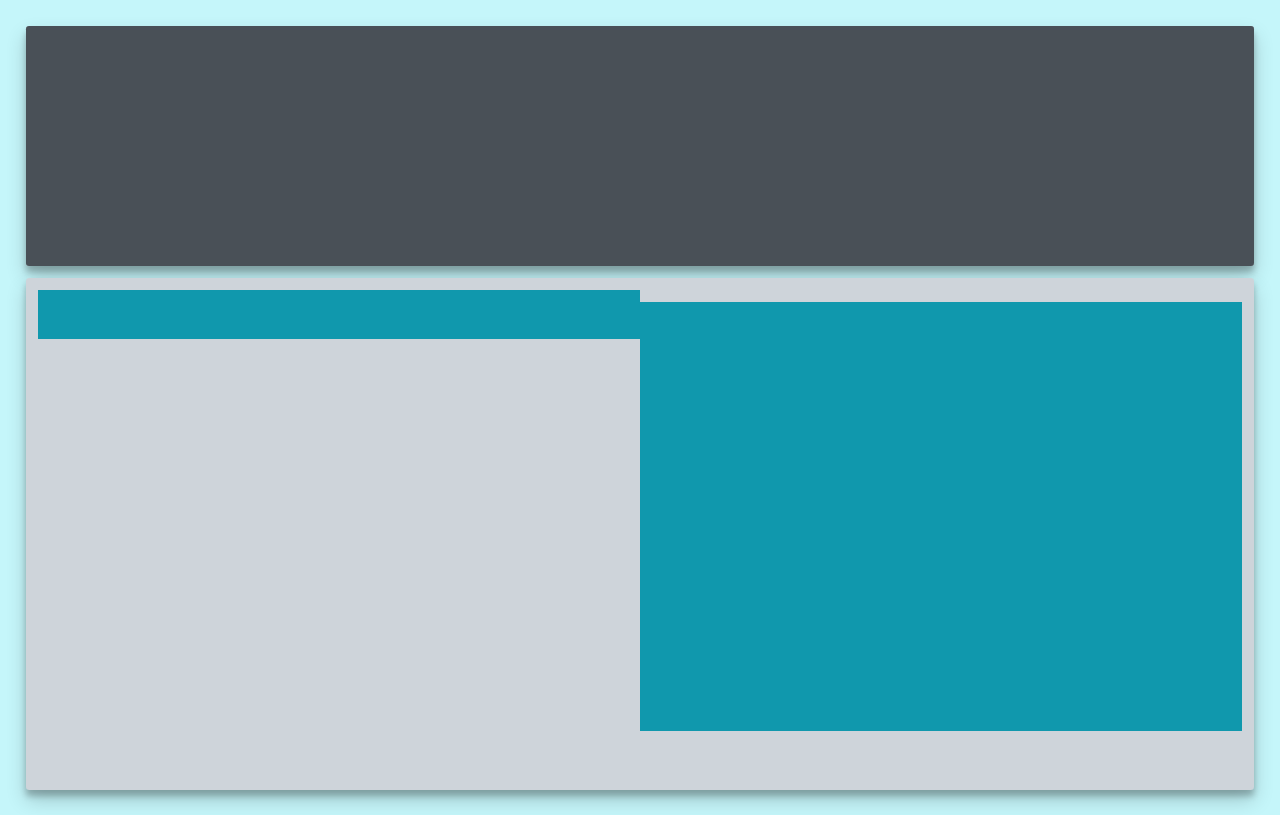
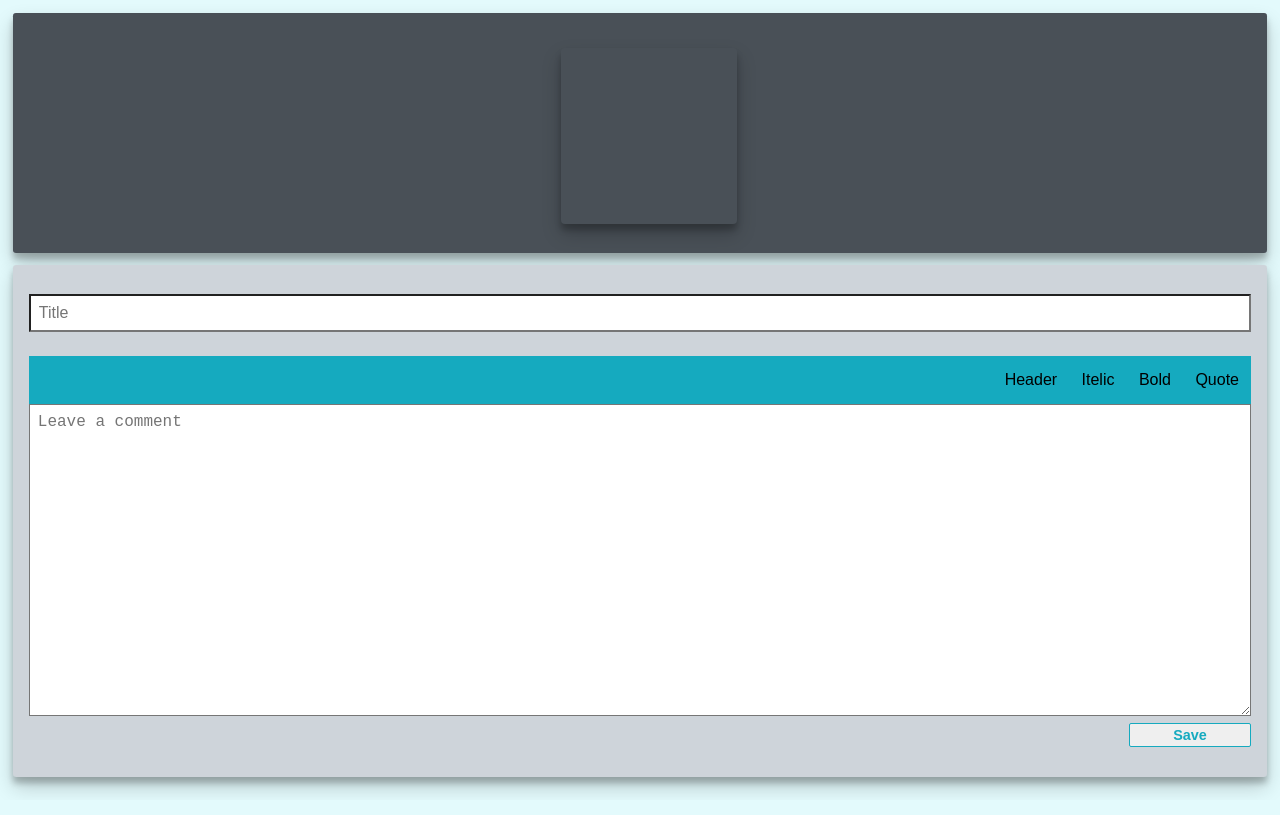
Before and after one commit to Bogglian/boggler, a React (Create React App) app: page /speech/audio/1 in a window 1280 px wide. Built offline with nearby package versions, Linux system fonts and the light colour scheme.

Commit message:
feat: Add style for Wave-box

```diff
--- a/src/components/Article/index.js
+++ b/src/components/Article/index.js
@@ -1,11 +1,12 @@
 import React from "react";
 import {
   ArticleLayout,
+  EditorBtn,
   ShadowedBox,
   SpeechArticle
 } from "../../styledComponents";
 
-const Article = ({ title, content }) => {
+const Article = ({ title, content, onEdit }) => {
   return (
     <ShadowedBox>
       <ArticleLayout>
@@ -15,6 +16,9 @@ const Article = ({ title, content }) => {
         <SpeechArticle className="article-content">
           <h3>{content}</h3>
         </SpeechArticle>
+        <EditorBtn className="edit-btn" onClick={onEdit}>
+          Edit
+        </EditorBtn>
       </ArticleLayout>
     </ShadowedBox>
   );
--- a/src/components/AudioProgressbar/index.js
+++ b/src/components/AudioProgressbar/index.js
@@ -1,8 +1,9 @@
 import React from "react";
-import { WaveLoader } from "../../styledComponents";
+import { ShadowedBox, WaveLoader } from "../../styledComponents";
 
 const AudioProgressbar = ({ className }) => {
   return (
+    <ShadowedBox className="wave-box">
       <WaveLoader className={className}>
         <div class="rectangle-1" />
         <div class="rectangle-2" />
@@ -10,12 +11,17 @@ const AudioProgressbar = ({ className }) => {
         <div class="rectangle-4" />
         <div class="rectangle-5" />
         <div class="rectangle-6" />
+        <div class="rectangle-7" />
+        <div class="rectangle-8" />
+        <div class="rectangle-7" />
+        <div class="rectangle-6" />
         <div class="rectangle-5" />
         <div class="rectangle-4" />
         <div class="rectangle-3" />
         <div class="rectangle-2" />
         <div class="rectangle-1" />
       </WaveLoader>
+    </ShadowedBox>
   );
 };
 
--- a/src/store/modules/posting.js
+++ b/src/store/modules/posting.js
@@ -2,17 +2,17 @@ import { createAction, handleActions } from "redux-actions";
 import produce from "immer";
 
 const BUFFER_DONE = "posting/BUFFER_DONE";
-const BUFFER_MIDEA = "posting/BUFFER_MIDEA";
+const BUFFER_MEDIA = "posting/BUFFER_MEDIA";
 const CHANGE_INPUT = "posting/CHANGE_INPUT";
 const EDITOR_TOGGLE = "posting/EDITOR_TOGGLE";
 
 export const editorOn = createAction(EDITOR_TOGGLE);
 export const bufferDone = createAction(BUFFER_DONE);
-export const bufferMidea = createAction(BUFFER_MIDEA);
+export const bufferMedia = createAction(BUFFER_MEDIA);
 export const changeInput = createAction(CHANGE_INPUT);
 
 const initialState = {
-  editorMode: false,
+  editorMode: true,
   buffering: false,
   content: "",
   file: "",
@@ -30,7 +30,7 @@ export default handleActions(
       produce(state, draft => {
         draft.buffering = false;
       }),
-    [BUFFER_MIDEA]: (state, action) =>
+    [BUFFER_MEDIA]: (state, action) =>
       produce(state, draft => {
         draft.buffering = true;
       }),
--- a/src/styledComponents/StyledButton/index.jsx
+++ b/src/styledComponents/StyledButton/index.jsx
@@ -39,6 +39,12 @@ const EditorBtn = styled(BorderedBtn)`
     margin-left: 90%;
   }
 
+  &.edit-btn {
+    margin-top: 0.5%;
+    font-size: 90%;
+    margin-left: 90%;
+  }
+
   &.write-btn {
     width: 7%;
     background: white;
@@ -69,12 +75,12 @@ const LinkBtn = styled(Link)`
 `;
 
 const PostItemLinkBtn = styled(Link)`
-  &{
+  & {
     font-size: 200%;
     display: block;
     color: black;
     line-height: 1.4em;
-    text-decoration:none;
+    text-decoration: none;
     &:hover {
       color: white;
     }
--- a/src/styledComponents/StyledLayout/index.jsx
+++ b/src/styledComponents/StyledLayout/index.jsx
@@ -49,7 +49,7 @@ const Positioner = styled.div`
   & {
     width: 100%;
     height: 100%;
-    padding: 2%;
+    padding: 1%;
   }
 
   .postlist {
@@ -87,6 +87,15 @@ const ShadowedBox = styled.div`
       width: 10%;
       height: 100%;
     }
+
+    &.wave-box {
+      width: 11rem;
+      height: 11rem;
+      border-radius: 4px;
+      position: absolute;
+      top 6%;
+      left: 43.8%;
+    }
   }
 `;
 
@@ -107,7 +116,7 @@ const SpeechArticle = styled.div`
 
     &.article-content {
       margin-top: 1%;
-      height: 88%;
+      height: 78%;
     }
   }
 `;
--- a/src/styledComponents/StyledWave/index.jsx
+++ b/src/styledComponents/StyledWave/index.jsx
@@ -12,11 +12,11 @@ const VoiceWave = styled.div`
 
 const WaveLoader = styled.div`
   & {
-    height: 4rem;
+    height: 2rem;
     width: 10rem;
     position: absolute;
-    top: 47%;
-    left: 47%;
+    top 40%;
+    left: 8%;
 
     &.none {
       display: none;
@@ -41,6 +41,14 @@ const WaveLoader = styled.div`
     .rectangle-6 {
       -webkit-animation-delay: 0.5s;
       animation-delay: 0.5s;
+    }
+    .rectangle-7 {
+      -webkit-animation-delay: 0.6s;
+      animation-delay: 0.6s;
+    }
+    .rectangle-8 {
+      -webkit-animation-delay: 0.7s;
+      animation-delay: 0.7s;
     }
     div {
       position: relative;
--- a/src/styles/index.css
+++ b/src/styles/index.css
@@ -11,7 +11,7 @@ body {
   padding: 0;
   font-family: sans-serif;
   box-sizing: border-box;
-  background: #c5f6fa;
+  background: #e3fafc;
 }
 
 .root {
```
Lines whose indentation alone changed are shown as unchanged.
